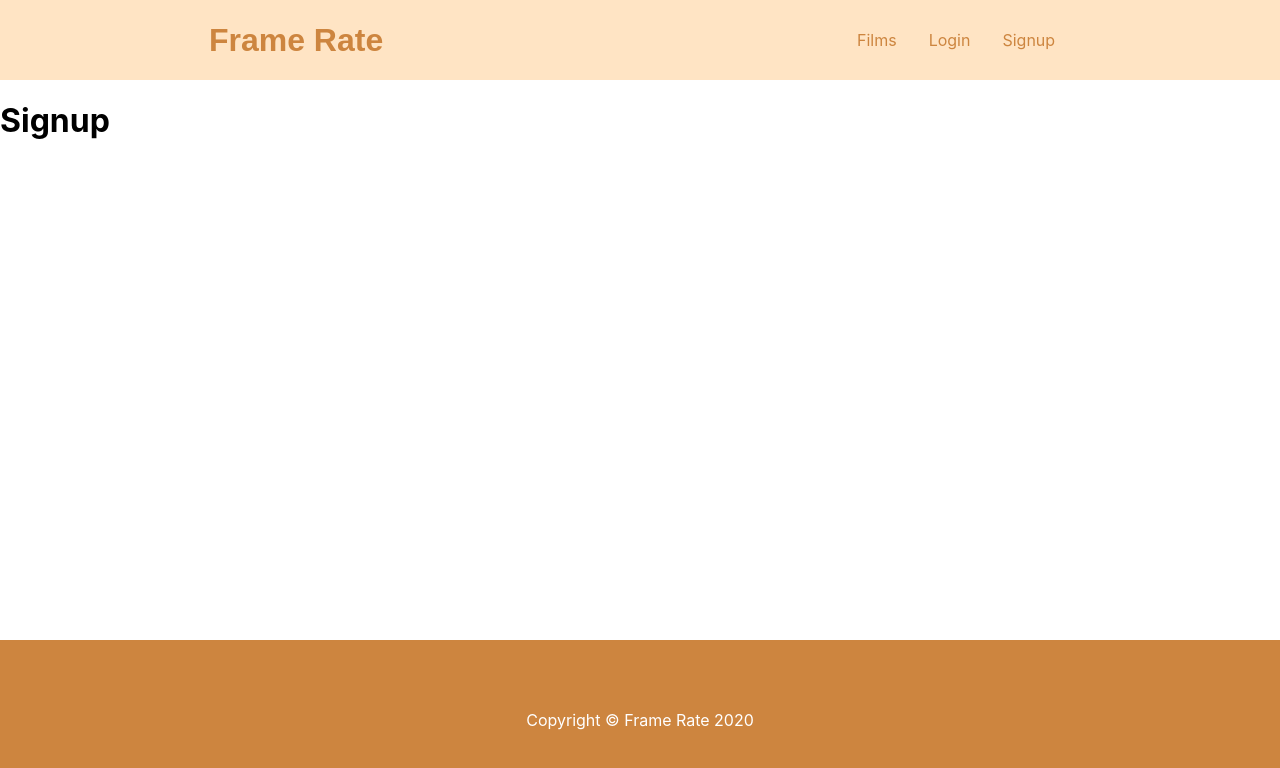
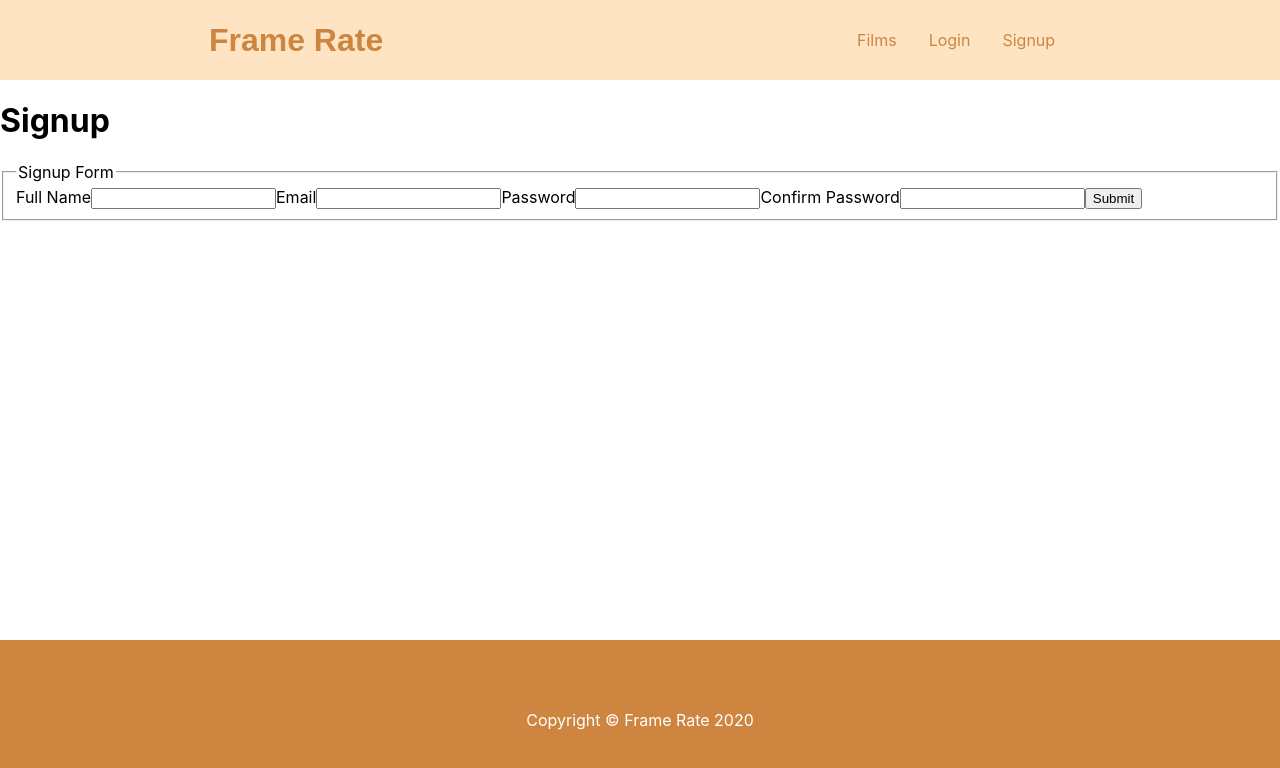
Before and after one commit to cococtrl/frame-rate, a React (Create React App) app: page /signup in a window 1280 px wide. Shown: the top 768 px of the page. Built offline with nearby package versions, Linux system fonts and the light colour scheme; a web font is replaced by a local one.

Commit message:
built signup form

```diff
--- a/src/components/Navbar/Navbar.jsx
+++ b/src/components/Navbar/Navbar.jsx
@@ -14,10 +14,10 @@ const Navbar = (props) => {
                     <Link to="/films">Films</Link>
                 </li>
                 <li>
-                <Link to="/login">Login</Link>
+                    <Link to="/login">Login</Link>
                 </li>
                 <li>
-                <Link to="/signup">Signup</Link>
+                    <Link to="/signup">Signup</Link>
                 </li>
             </ul>
         </nav>
--- /dev/null
+++ b/src/components/SignupForm/SignupForm.jsx
@@ -0,0 +1,28 @@
+import React, { Component } from 'react';
+import styles from './SignupForm.module.css';
+
+class SignupForm extends Component {
+    render () {
+        return (
+            <form>
+                <fieldset>
+                    <legend>Signup Form</legend>
+                    <label htmlFor="name">Full Name</label>
+                    <input id="name" name="name" type="text"/>
+
+                    <label htmlFor="email">Email</label>
+                    <input id="email" name="email" type="email"/>
+
+                    <label htmlFor="password">Password</label>
+                    <input id="password" name="password" type="password"/>
+
+                    <label htmlFor="passwordConfirmation">Confirm Password</label>
+                    <input id="passwordConfirmation" name="passwordConfirmation" type="password"/>
+                    <button type="submit">Submit</button>
+                </fieldset>
+            </form>
+        );
+    }
+}
+
+export default SignupForm;
--- a/src/pages/Signup/Signup.jsx
+++ b/src/pages/Signup/Signup.jsx
@@ -1,10 +1,12 @@
 import React from 'react';
 import styles from './Signup.module.css';
+import SignupForm from '../../components/SignupForm/SignupForm';
 
 const Signup = (props) => {
     return (
         <main>
             <h1>Signup</h1>
+            <SignupForm />
         </main>
     );
 };
```
Also changed, not shown: src/components/SignupForm/SignupForm.module.css (added).
